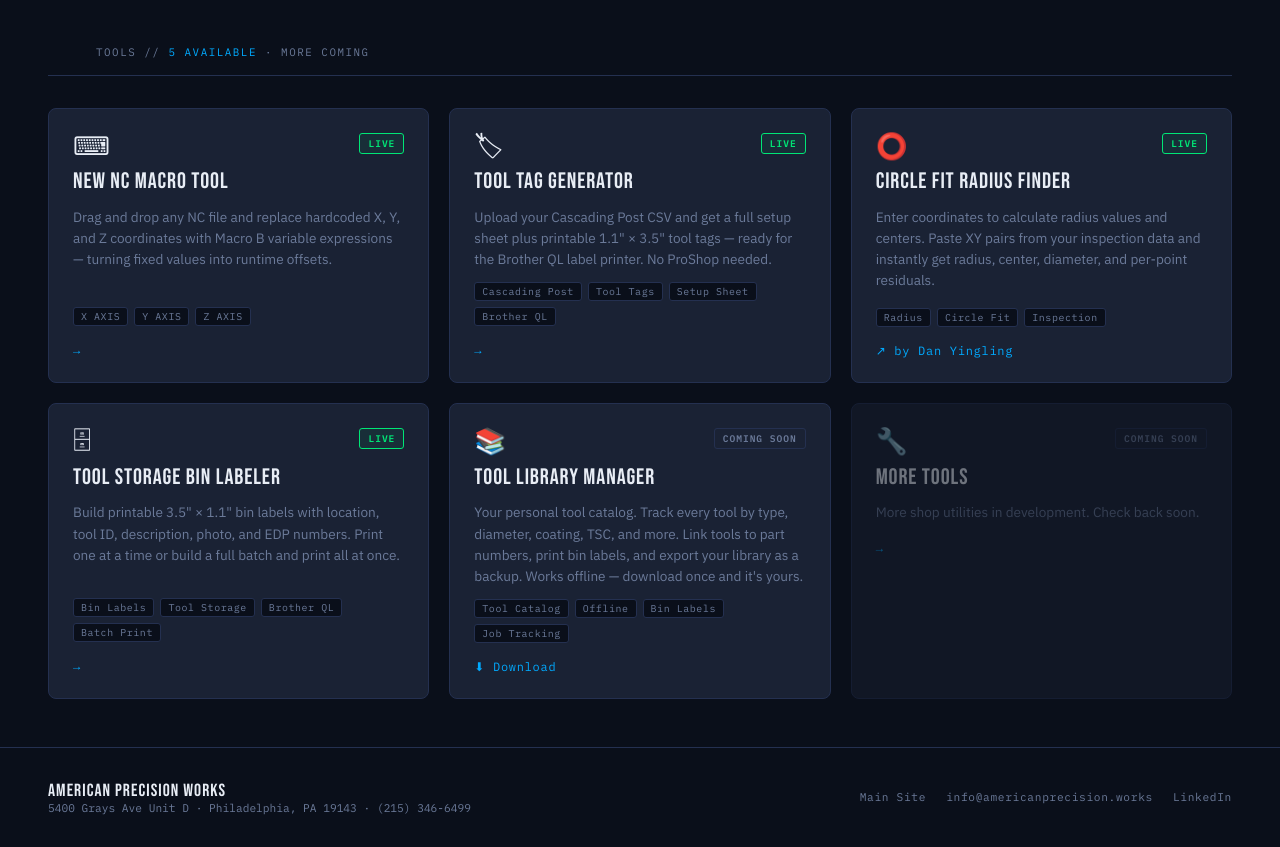
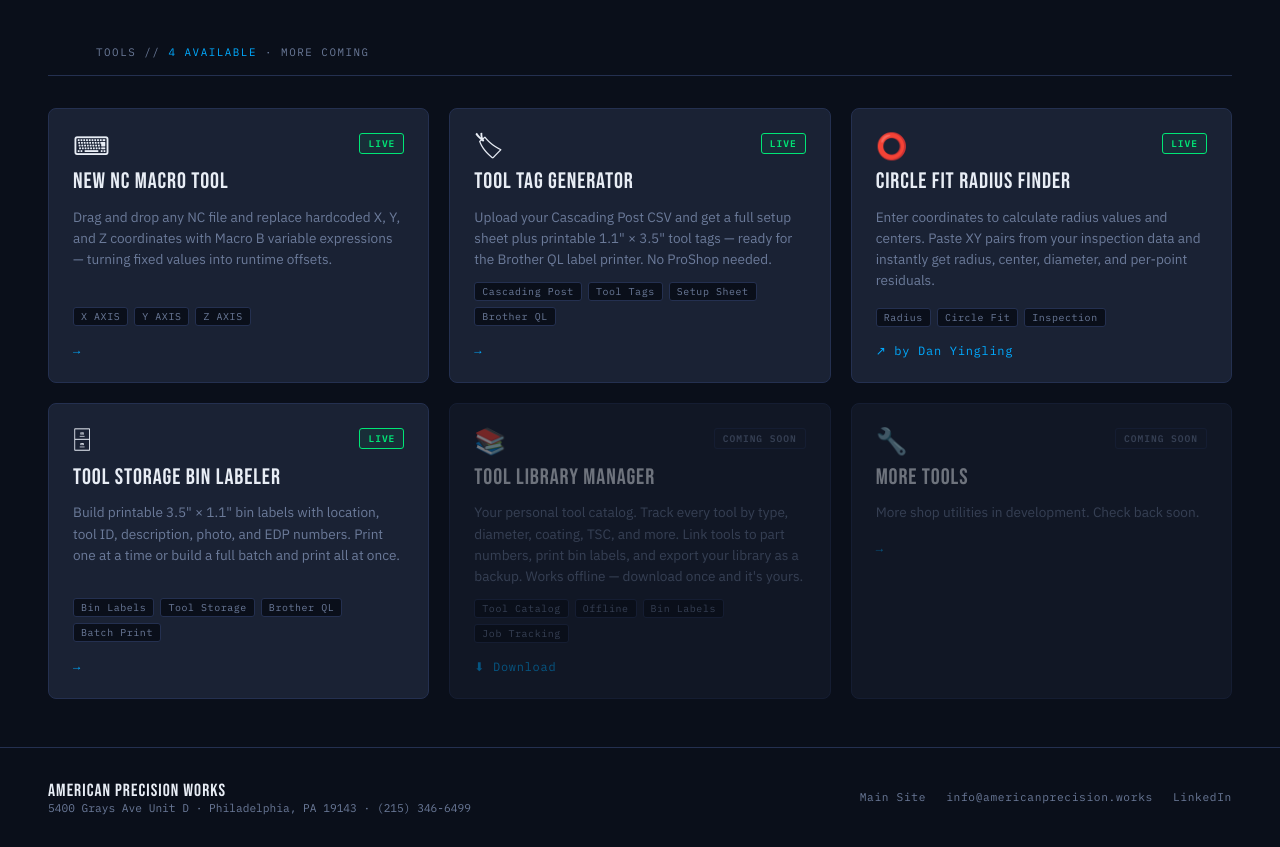
Before and after one commit to JCelley/American-Precision-Works, a plain HTML site: page index.html in a window 1280 px wide. Shown: the part 498-1345 px from the top of the page. Drawn offline with Linux system fonts and the light colour scheme.

Commit message:
Add files via upload

```diff
--- a/index.html
+++ b/index.html
@@ -286,7 +286,7 @@
 </div>
 
 <div class="section-label">
-  Tools // <span>5 available</span> · more coming
+  Tools // <span>4 available</span> · more coming
 </div>
 
 <div class="tools-grid">
@@ -358,7 +358,7 @@
   </a>
 
   <!-- TOOL LIBRARY MANAGER -->
-  <a href="tool-library-manager.html" class="tool-card" download>
+  <div class="tool-card coming-soon">
     <div class="card-top">
       <span class="card-icon">📚</span>
       <span class="card-badge badge-soon">Coming Soon</span>
@@ -372,7 +372,7 @@
       <span class="card-tag">Job Tracking</span>
     </div>
     <div class="card-arrow">⬇ Download</div>
-  </a>
+  </div>
 
   <!-- COMING SOON PLACEHOLDER -->
   <div class="tool-card coming-soon">
```
